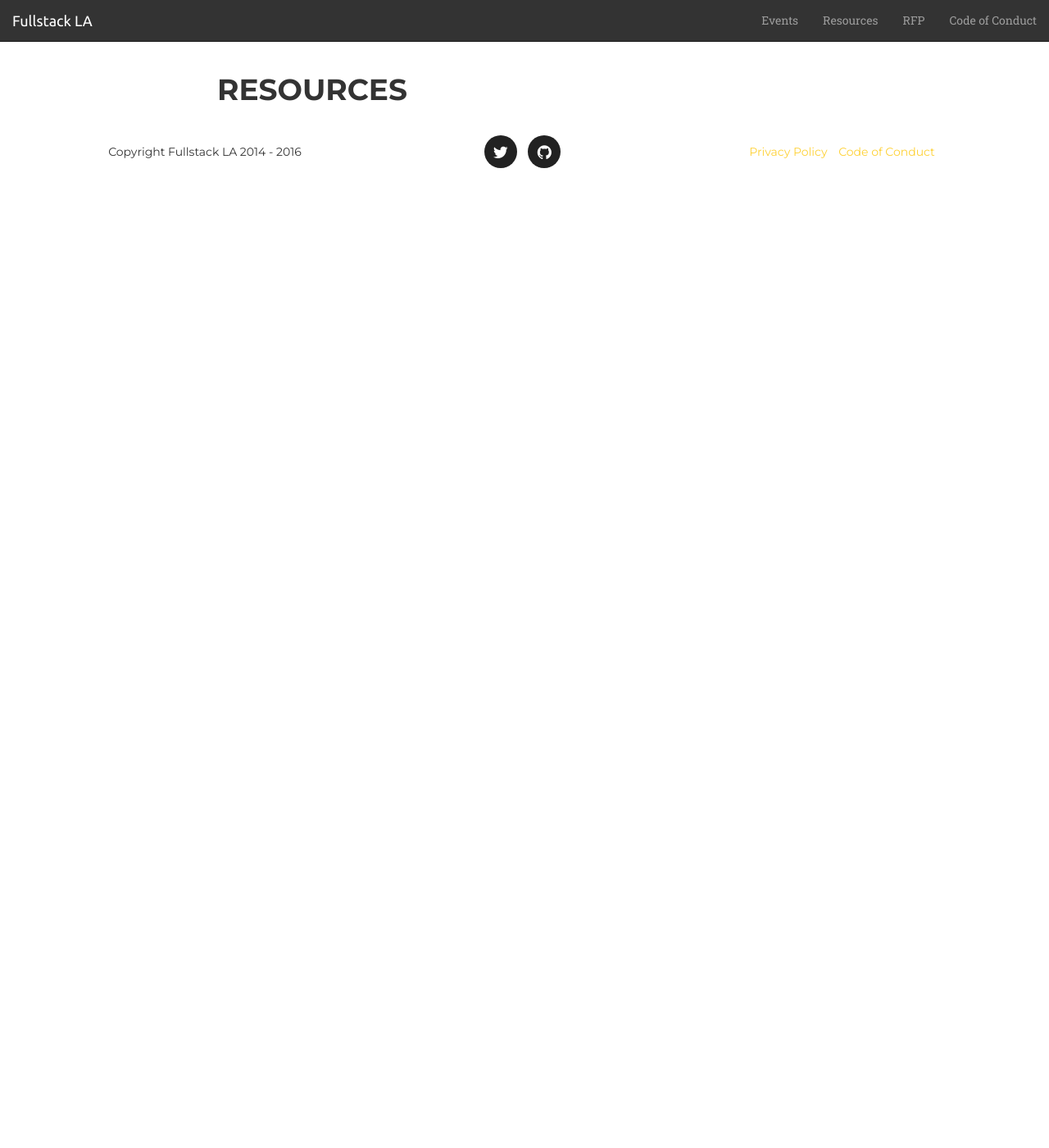
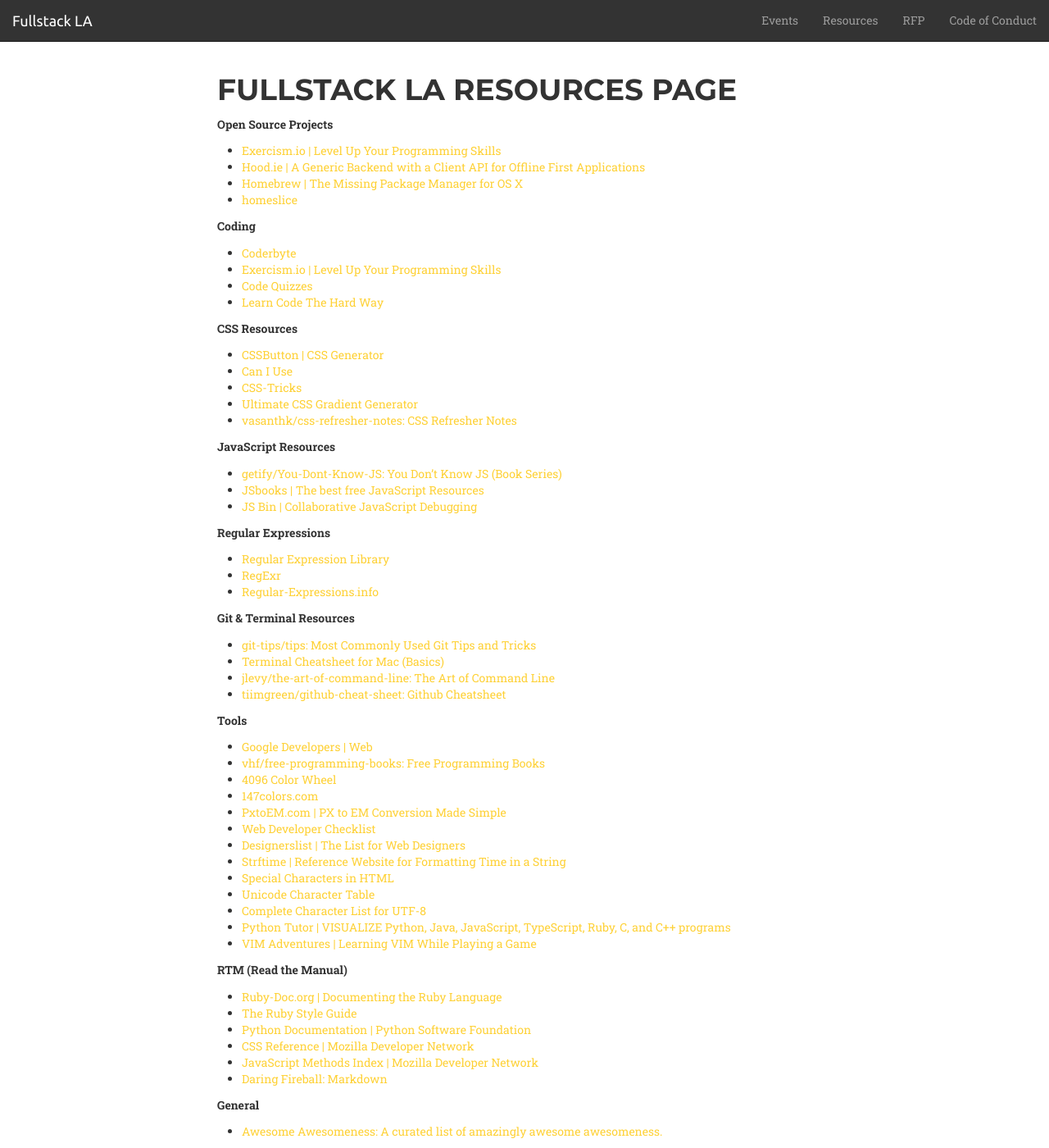
Before and after one commit to fullstackla/fullstackla.github.io, a Jekyll site: the page built from resources.md, in a window 1280 px wide and 1400 px high. Shown: the whole window at 82% size. Built offline with Jekyll 4.4.1, drawn with Linux system fonts in a browser that asks for light colours; some web fonts are replaced.

Commit message:
Fix Organizers image hover issue. Deleted img:hover code in _sass/fullstack.scss. Added 4/6 core values to mission statement with draft copy of value definitions. Created list of resources page. Moved Girl Develop It citation to bottom of page. Changed Machiko Organizer personal webpage icon to Globe in _config.yml.

```diff
--- a/_config.yml
+++ b/_config.yml
@@ -25,7 +25,7 @@ people:
       url: https://twitter.com/machikoyasuda
     - title: github
       url: https://github.com/machikoyasuda
-    - title: flash
+    - title: globe
       url: http://machikoyasuda.github.io/work/
 
 - name: Kit Pearson
--- a/_includes/js.html
+++ b/_includes/js.html
@@ -7,6 +7,7 @@
     <!-- Plugin JavaScript -->
     <script src="{{ "/js/jquery.easing.min.js" | prepend: site.baseurl }}"></script>
     <script src="{{ "/js/classie.js" | prepend: site.baseurl }}"></script>
+
     <script src="{{ "/js/cbpAnimatedHeader.js" | prepend: site.baseurl }}"></script>
 
     <!-- Contact Form JavaScript -->
--- a/_sass/fullstack.scss
+++ b/_sass/fullstack.scss
@@ -67,14 +67,14 @@ h6 {
     -webkit-transition: max-width 2s, -webkit-filter 3s;
     transition: all 2s ease;
 }
-
+/*
 img:hover {
     max-width: 14em;
     max-height: 3em;
     filter: none;
     -webkit-filter: grayscale(0);
 }
-
+ */
 .text-logo-centered {
     color: gray;
     font-size: 2em;
@@ -912,3 +912,16 @@ img::-moz-selection {
 body {
     webkit-tap-highlight-color: $primary;
 }
+
+/*
+  Custom CSS
+*/
+
+div.values {
+    text-align: center;
+
+    & dt {
+        margin-top: 1em;
+    }
+
+}
--- a/resources.md
+++ b/resources.md
@@ -2,4 +2,82 @@
 layout: pages
 ---
 
-# Resources
+Fullstack LA Resources Page
+===========================
+
+**Open Source Projects**
+
++ [Exercism.io \| Level Up Your Programming Skills](http://exercism.io/){:target="_blank"}
++ [Hood.ie \| A Generic Backend with a Client API for Offline First Applications](http://hood.ie/){:target="_blank"}
++ [Homebrew \| The Missing Package Manager for OS X](https://github.com/Homebrew/brew/){:target="_blank"}
++ [homeslice](https://github.com/andytlr/homeslice){:target="_blank"}
+
+**Coding**
+
++ [Coderbyte](https://coderbyte.com/){:target="_blank"}
++ [Exercism.io \| Level Up Your Programming Skills](http://exercism.io/){:target="_blank"}
++ [Code Quizzes](http://www.codequizzes.com/){:target="_blank"}
++ [Learn Code The Hard Way](https://learncodethehardway.org/){:target="_blank"}
+
+
+**CSS Resources**
+
++ [CSSButton \| CSS Generator](http://www.cssbutton.me/){:target="_blank"}
++ [Can I Use](http://caniuse.com/){:target="_blank"}
++ [CSS-Tricks](https://css-tricks.com/){:target="_blank"}
++ [Ultimate CSS Gradient Generator](http://www.colorzilla.com/gradient-editor/){:target="_blank"}
++ [vasanthk/css-refresher-notes: CSS Refresher Notes](https://github.com/vasanthk/css-refresher-notes){:target="_blank"}
+
+
+**JavaScript Resources**
+
++ [getify/You-Dont-Know-JS: You Don't Know JS (Book Series)](https://github.com/getify/You-Dont-Know-JS){:target="_blank"}
++ [JSbooks \| The best free JavaScript Resources](http://jsbooks.revolunet.com/){:target="_blank"}
++ [JS Bin \| Collaborative JavaScript Debugging](https://jsbin.com){:target="_blank"}
+
+
+**Regular Expressions**
+
++ [Regular Expression Library](http://regexlib.com/){:target="_blank"}
++ [RegExr](http://regexr.com/){:target="_blank"}
++ [Regular-Expressions.info](http://www.regular-expressions.info/){:target="_blank"}
+
+
+**Git & Terminal Resources**
+
++ [git-tips/tips: Most Commonly Used Git Tips and Tricks](https://github.com/git-tips/tips){:target="_blank"}
++ [Terminal Cheatsheet for Mac (Basics)](https://github.com/0nn0/terminal-mac-cheatsheet){:target="_blank"}
++ [jlevy/the-art-of-command-line: The Art of Command Line](https://github.com/jlevy/the-art-of-command-line){:target="_blank"}
++ [tiimgreen/github-cheat-sheet: Github Cheatsheet](https://github.com/tiimgreen/github-cheat-sheet){:target="_blank"}
+
+
+**Tools**
+
++ [Google Developers \| Web](https://developers.google.com/web/){:target="_blank"}
++ [vhf/free-programming-books: Free Programming Books](https://github.com/vhf/free-programming-books/blob/master/{:target="_blank"}free-programming-books.md){:target="_blank"}
++ [4096 Color Wheel](http://www.ficml.org/jemimap/style/color/wheel.html){:target="_blank"}
++ [147colors.com](http://www.147colors.com/grid/){:target="_blank"}
++ [PxtoEM.com \| PX to EM Conversion Made Simple](http://pxtoem.com/){:target="_blank"}
++ [Web Developer Checklist](http://webdevchecklist.com/){:target="_blank"}
++ [Designerslist \| The List for Web Designers](http://www.designerslist.info/){:target="_blank"}
++ [Strftime \| Reference Website for Formatting Time in a String](http://strftime.net/){:target="_blank"}
++ [Special Characters in HTML](http://www.degraeve.com/reference/specialcharacters.php){:target="_blank"}
++ [Unicode Character Table](http://unicode-table.com/en/#control-character){:target="_blank"}
++ [Complete Character List for UTF-8](http://www.fileformat.info/info/charset/UTF-8/list.htm){:target="_blank"}
++ [Python Tutor \| VISUALIZE Python, Java, JavaScript, TypeScript, Ruby, C, and C++ programs](http://pythontutor.com/){:target="_blank"}
++ [VIM Adventures \| Learning VIM While Playing a Game](http://vim-adventures.com/){:target="_blank"}
+
+
+**RTM (Read the Manual)**
+
++ [Ruby-Doc.org \| Documenting the Ruby Language](http://ruby-doc.org/){:target="_blank"}
++ [The Ruby Style Guide](https://github.com/bbatsov/ruby-style-guide){:target="_blank"}
++ [Python Documentation \| Python Software Foundation](https://docs.python.org){:target="_blank"}
++ [CSS Reference \| Mozilla Developer Network](https://developer.mozilla.org/en-US/docs/Web/CSS/Reference){:target="_blank"}
++ [JavaScript Methods Index \| Mozilla Developer Network](https://developer.mozilla.org/en-US/docs/Web/JavaScript/Reference{:target="_blank"}/Methods_Index){:target="_blank"}
++ [Daring Fireball: Markdown](http://daringfireball.net/projects/markdown/){:target="_blank"}
+
+
+**General**
+
++ [Awesome Awesomeness: A curated list of amazingly awesome awesomeness.](https://github.com/bayandin/awesome-awesomeness){:target="_blank"}
```
Also changed, not shown: _includes/mission.html (+29 -3 lines), code-of-conduct.md (+2 -2 lines).
